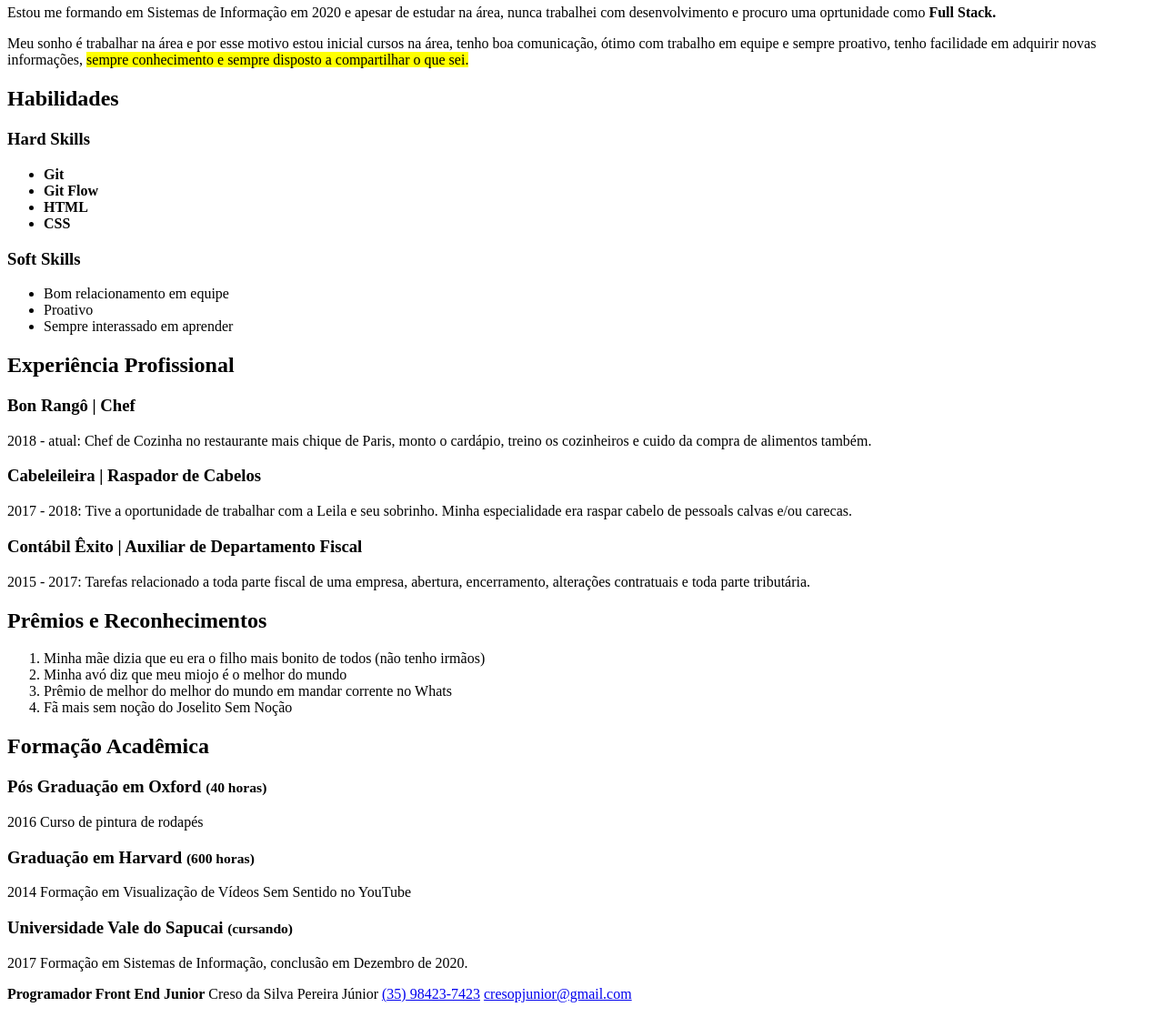
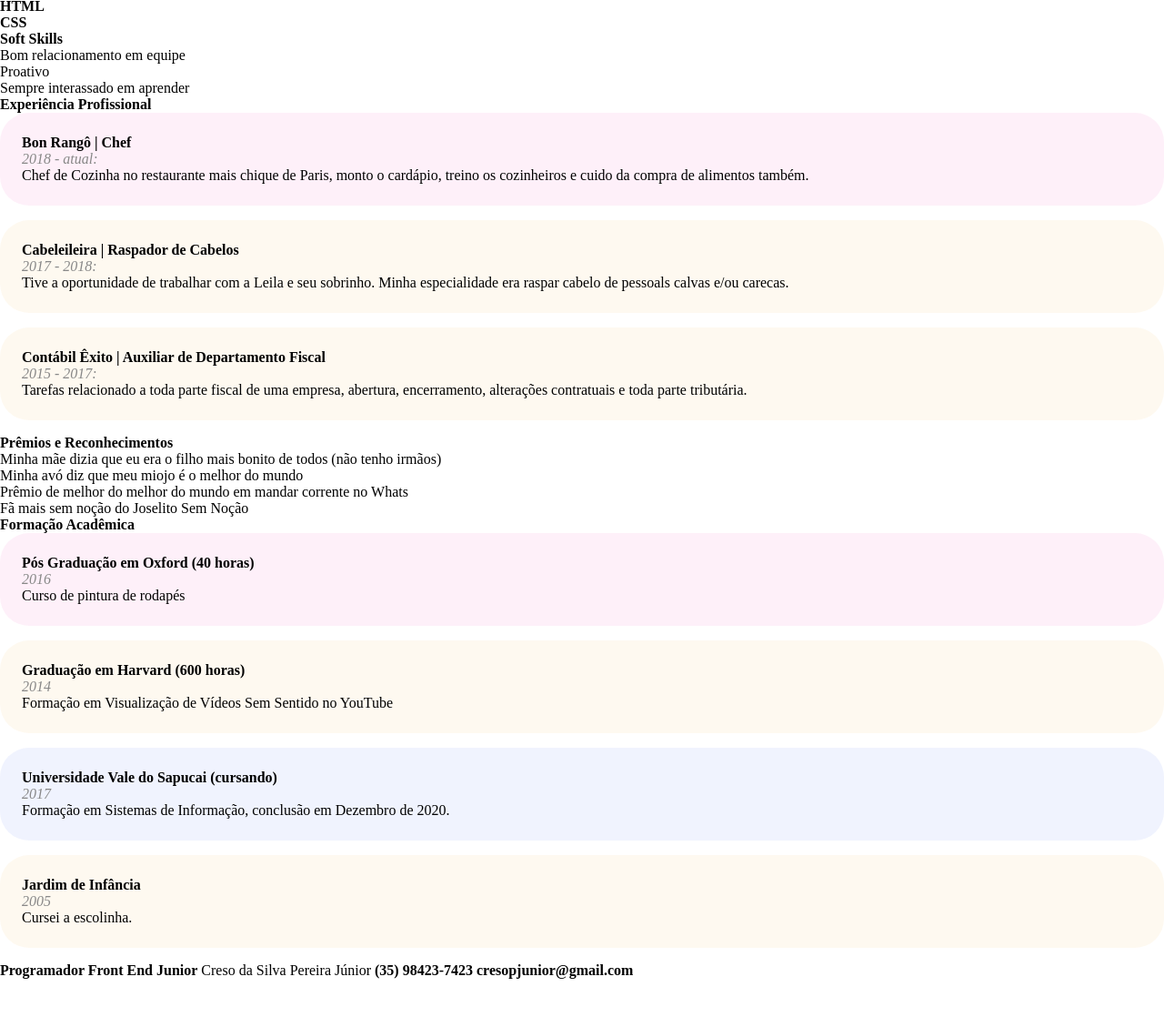
Before and after one commit to juniorp7/tn14-pratica-001, a plain HTML site: page index.html in a window 1280 px wide. Shown: the part 371-1489 px from the top of the page at 91% size. After the commit the page ends 1447 px from the top, so only its background shows below. Drawn offline with Linux system fonts and the light colour scheme.

Commit message:
feature: CSS parte 1

```diff
--- /dev/null
+++ b/assets/stylesheets/style.css
@@ -0,0 +1,43 @@
+/*RESET*/
+* {
+  box-sizing: border-box;
+  font-size: 16px;
+  margin: 0;
+  padding: 0;
+}
+
+a {
+  color: inherit;
+  font-weight: bolder;
+  text-decoration: none;
+}
+
+ul,
+ol {
+  list-style: none;
+}
+
+.ano {
+  color: #888;
+  display: block;
+  font-style: italic;
+}
+
+[class*="item"] {
+  background-color: rgba(181, 194, 248, .2);
+  border-radius: 32px;
+  margin-bottom: 16px;
+  padding: 24px
+}
+
+[class*="-item"]:last-child{
+  background-color: rgba(248, 222, 181, 0.2);
+}
+
+[class*="-item"]:first-of-type{
+  background-color: rgba(248, 181, 222, 0.2);
+}
+
+[class*="-item"]:nth-child(odd){
+  background-color: rgba(248, 222, 181, 0.2);
+}
--- a/index.html
+++ b/index.html
@@ -4,6 +4,7 @@
 <head>
   <meta charset="UTF-8">
   <meta name="viewport" content="width=device-width, initial-scale=1.0">
+  <link rel="stylesheet" href="./assets/stylesheets/style.css">
   <title>Currículo</title>
 </head>
 
@@ -20,7 +21,7 @@
     <article>
       <h3>Objetivo</h3>
       <p>Estou me formando em Sistemas de Informação em 2020 e apesar de estudar na área, nunca trabalhei com
-        desenvolvimento e procuro uma oprtunidade como <strong>Full Stack.</strong> </p>
+        desenvolvimento e procuro uma oportunidade como <strong>desenvolvedor Full Stack.</strong> </p>
       <p>Meu sonho é trabalhar na área e por esse motivo estou inicial cursos na área, tenho boa comunicação, ótimo com
         trabalho em equipe e sempre proativo, tenho facilidade em adquirir novas informações, <mark>sempre conhecimento
           e sempre disposto a compartilhar o que sei.</mark></p>
@@ -53,19 +54,19 @@
 
     <section>
       <h2>Experiência Profissional</h2>
-      <article>
+      <article class="profissao-item">
         <h3>Bon Rangô | Chef</h3>
-        <p><span>2018 - atual: </span>Chef de Cozinha no restaurante mais chique de Paris, monto o cardápio, treino os
+        <p><span class="ano">2018 - atual: </span>Chef de Cozinha no restaurante mais chique de Paris, monto o cardápio, treino os
           cozinheiros e cuido da compra de alimentos também. </p>
       </article>
-      <article>
+      <article class="profissao-item">
         <h3>Cabeleileira | Raspador de Cabelos</h3>
-        <p><span>2017 - 2018: </span>Tive a oportunidade de trabalhar com a Leila e seu sobrinho. Minha especialidade
+        <p><span class="ano">2017 - 2018: </span>Tive a oportunidade de trabalhar com a Leila e seu sobrinho. Minha especialidade
           era raspar cabelo de pessoals calvas e/ou carecas. </p>
       </article>
-      <article>
+      <article class="profissao-item">
         <h3>Contábil Êxito | Auxiliar de Departamento Fiscal</h3>
-        <p><span>2015 - 2017: </span>Tarefas relacionado a toda parte fiscal de uma empresa, abertura, encerramento,
+        <p><span class="ano">2015 - 2017: </span>Tarefas relacionado a toda parte fiscal de uma empresa, abertura, encerramento,
           alterações contratuais e toda parte tributária.</p>
       </article>
     </section>
@@ -80,21 +81,25 @@
     </section>
     <section>
       <h2>Formação Acadêmica</h2>
-      <article>
+      <article class="formacao-item">
         <h3>Pós Graduação em Oxford <small>(40 horas)</small></h3>
-        <p><span>2016</span> Curso de pintura de rodapés</p>
+        <p><span class="ano">2016</span> Curso de pintura de rodapés</p>
       </article>
-      <article>
+      <article class="formacao-item">
         <h3>Graduação em Harvard <small>(600 horas)</small></h3>
-        <p><span>2014</span> Formação em Visualização de Vídeos Sem Sentido no YouTube</p>
+        <p><span class="ano">2014</span> Formação em Visualização de Vídeos Sem Sentido no YouTube</p>
       </article>
-      <article>
+      <article class="formacao-item">
         <h3>Universidade Vale do Sapucai <small>(cursando)</small></h3>
-        <p><span>2017</span> Formação em Sistemas de Informação, conclusão em Dezembro de 2020.</p>
+        <p><span class="ano">2017</span> Formação em Sistemas de Informação, conclusão em Dezembro de 2020.</p>
+      </article>
+      <article class="formacao-item">
+        <h3>Jardim de Infância</h3>
+        <p><span class="ano">2005</span> Cursei a escolinha.</p>
       </article>
     </section>
   </main>
-  <footer>
+  <footer id="meuFooter">
     <p>
       <strong>Programador Front End Junior</strong>
       <span>Creso da Silva Pereira Júnior</span>
```
